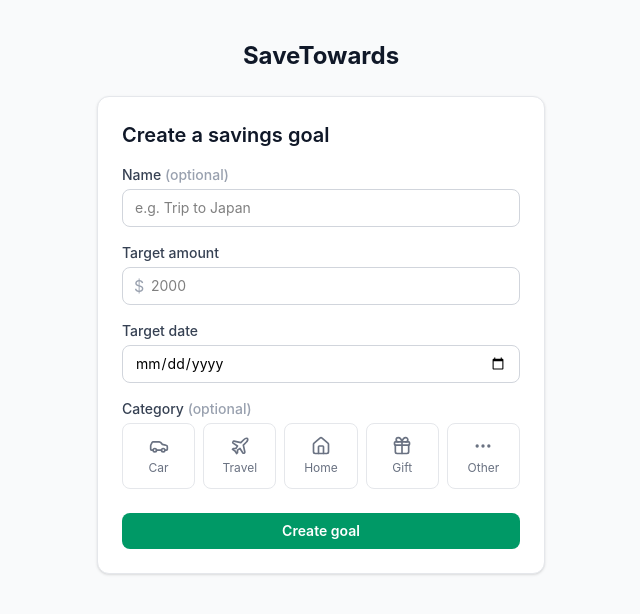
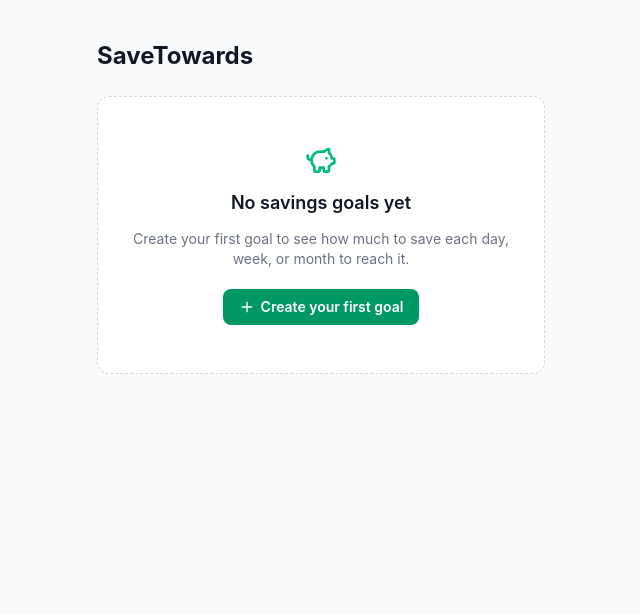
Before and after one commit to yichii/SaveTowards.com, a React (Vite) app: page / in a window 1280 px wide. Shown: the top 614 px of the page, without its empty margins (319-959 px from the left). Built offline with nearby package versions, Linux system fonts and the light colour scheme.

Commit message:
feat: add EmptyState component for displaying message when no goals are present

```diff
--- a/src/App.jsx
+++ b/src/App.jsx
@@ -3,6 +3,7 @@
 import { useLocalStorage } from './hooks/useLocalStorage'
 import { GoalForm } from './components/GoalForm'
 import { GoalCard } from './components/GoalCard'
+import { EmptyState } from './components/EmptyState'
 
 function App() {
   const [goals, setGoals] = useLocalStorage('savetowards-goals', [])
@@ -30,9 +31,21 @@
   return (
     <div className="min-h-screen bg-gray-50 px-4 py-10">
       <div className="mx-auto max-w-md">
-        <h1 className="mb-6 text-center text-2xl font-bold text-gray-900">SaveTowards</h1>
+        <div className="mb-6 flex items-center justify-between">
+          <h1 className="text-2xl font-bold text-gray-900">SaveTowards</h1>
+          {goals.length > 0 && !isCreating && !editingGoal && (
+            <button
+              type="button"
+              onClick={() => setEditingId('new')}
+              className="flex items-center gap-1.5 rounded-lg bg-emerald-600 px-3 py-1.5 text-sm font-semibold text-white transition-colors hover:bg-emerald-700"
+            >
+              <Plus size={16} />
+              New Goal
+            </button>
+          )}
+        </div>
 
-        {goals.length === 0 && !isCreating && <GoalForm onSave={handleSave} />}
+        {goals.length === 0 && !isCreating && <EmptyState onCreate={() => setEditingId('new')} />}
 
         {isCreating && (
           <GoalForm onSave={handleSave} onCancel={() => setEditingId(null)} />
--- /dev/null
+++ b/src/components/EmptyState.jsx
@@ -0,0 +1,21 @@
+import { PiggyBank, Plus } from 'lucide-react'
+
+export function EmptyState({ onCreate }) {
+  return (
+    <div className="flex flex-col items-center gap-3 rounded-xl border border-dashed border-gray-300 bg-white px-6 py-12 text-center">
+      <PiggyBank size={32} className="text-emerald-500" />
+      <p className="text-lg font-semibold text-gray-900">No savings goals yet</p>
+      <p className="text-sm text-gray-500">
+        Create your first goal to see how much to save each day, week, or month to reach it.
+      </p>
+      <button
+        type="button"
+        onClick={onCreate}
+        className="mt-2 flex items-center gap-1.5 rounded-lg bg-emerald-600 px-4 py-2 text-sm font-semibold text-white transition-colors hover:bg-emerald-700"
+      >
+        <Plus size={16} />
+        Create your first goal
+      </button>
+    </div>
+  )
+}
```
